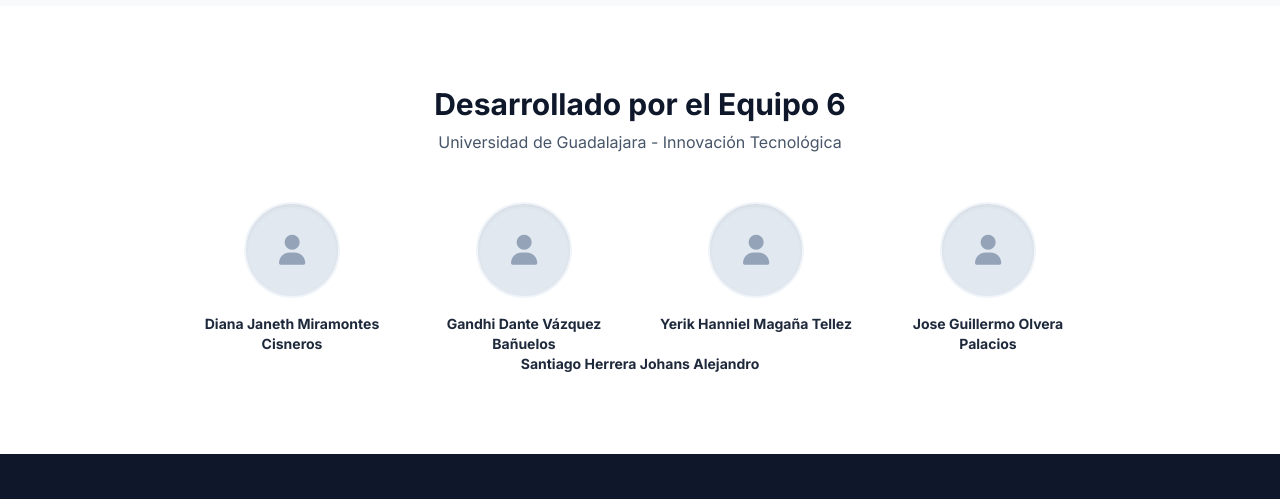
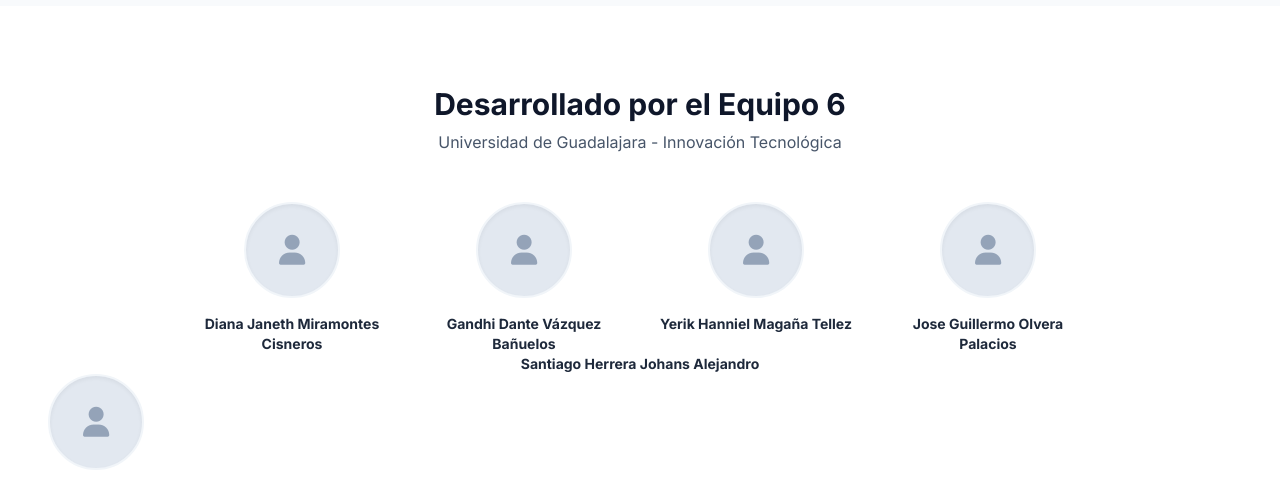
Before and after one commit to yerikmag513/JALECITOS, a plain HTML site: page index.html in a window 1280 px wide. Shown: the part 4070-4569 px from the top of the page. Drawn offline with nearby package versions, Linux system fonts and the light colour scheme.

Commit message:
Update index.html

```diff
--- a/index.html
+++ b/index.html
@@ -580,6 +580,10 @@
                 </div>
                     <h4 class="font-bold text-slate-800 text-sm">Santiago Herrera Johans Alejandro</h4>
                 </div>
+        <div class="w-48 flex flex-col items-center">
+                    <div class="w-24 h-24 rounded-full bg-slate-200 mb-4 flex items-center justify-center text-slate-400 text-3xl shadow-inner border-2 border-slate-100">
+                        <i class="fa-solid fa-user"></i>
+                    </div>
             </div>
         </div>
     </section>
```
